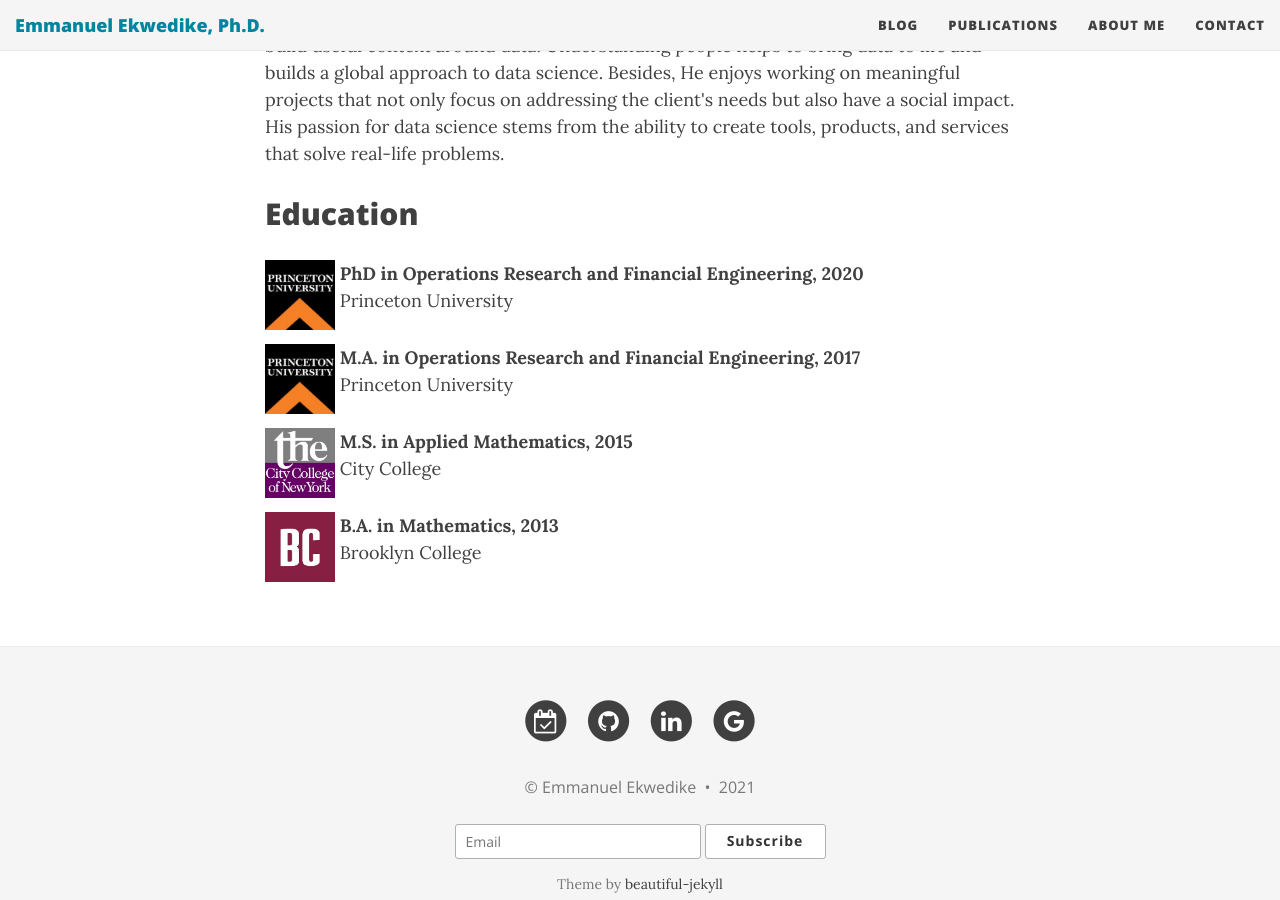
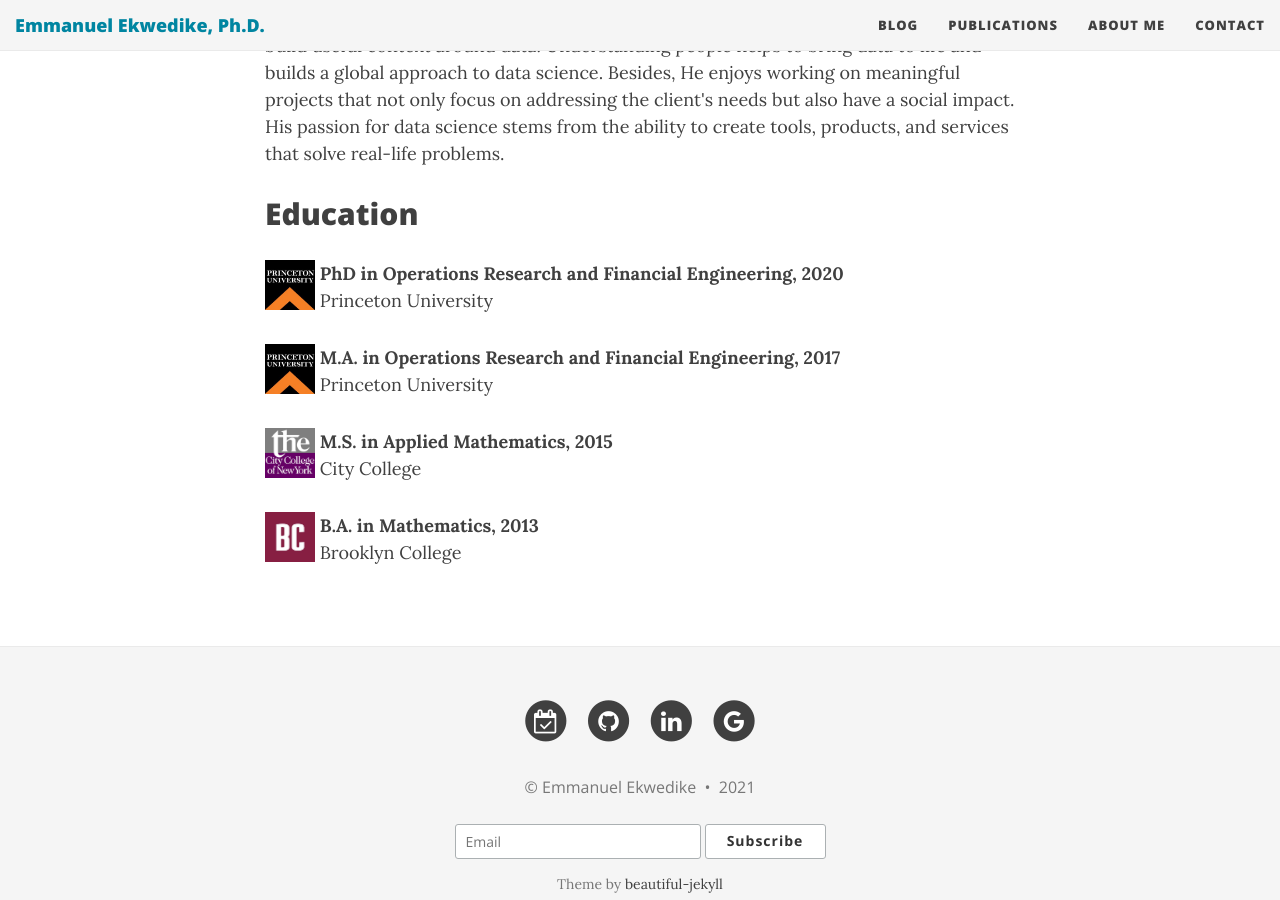
Before and after one commit to eekwedike/eekwedike.github.io, a Jekyll site: the page built from aboutme.md, in a window 1280 px wide and 900 px high, scrolled down 603 px. Built offline with Jekyll 4.4.1, drawn with Linux system fonts in a browser that asks for light colours; nearby versions of some CDN libraries; a style sheet for code colours, icons or effects is not loaded.

Commit message:
Update aboutme

```diff
--- a/aboutme.md
+++ b/aboutme.md
@@ -19,13 +19,13 @@
 
 <h2 class="has-text-align-center">Education </h2>
 
-<p><img style="float: left;" width="70" height="70" src="/img/sch-imgs/PU_logo.jpeg" /> <b>&nbsp;PhD in Operations Research and Financial Engineering, 2020</b> <br />&nbsp;Princeton University</p>
+<p><img style="float: left;" width="50" height="50" src="/img/sch-imgs/PU_logo.jpeg" /> <b>&nbsp;PhD in Operations Research and Financial Engineering, 2020</b> <br />&nbsp;Princeton University</p>
 
-<p><img style="float: left;" width="70" height="70" src="/img/sch-imgs/PU_logo.jpeg" /> <b>&nbsp;M.A. in Operations Research and Financial Engineering, 2017</b> <br />&nbsp;Princeton University</p>
+<p><img style="float: left;" width="50" height="50" src="/img/sch-imgs/PU_logo.jpeg" /> <b>&nbsp;M.A. in Operations Research and Financial Engineering, 2017</b> <br />&nbsp;Princeton University</p>
 
-<p><img style="float: left;" width="70" height="70" src="/img/sch-imgs/CCNY_logo.jpeg" /> <b>&nbsp;M.S. in Applied Mathematics, 2015</b> <br />&nbsp;City College</p>
+<p><img style="float: left;" width="50" height="50" src="/img/sch-imgs/CCNY_logo.jpeg" /> <b>&nbsp;M.S. in Applied Mathematics, 2015</b> <br />&nbsp;City College</p>
 
-<p><img style="float: left;" width="70" height="70" src="/img/sch-imgs/BC_logo.png" /> <b>&nbsp;B.A. in Mathematics, 2013</b> <br />&nbsp;Brooklyn College</p>
+<p><img style="float: left;" width="50" height="50" src="/img/sch-imgs/BC_logo.png" /> <b>&nbsp;B.A. in Mathematics, 2013</b> <br />&nbsp;Brooklyn College</p>
 
 
 <!--
```
